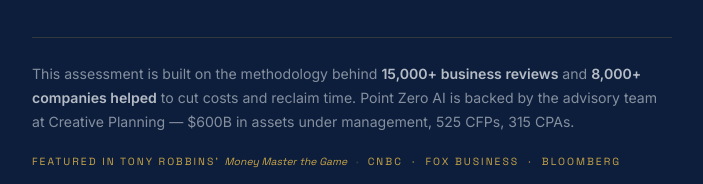
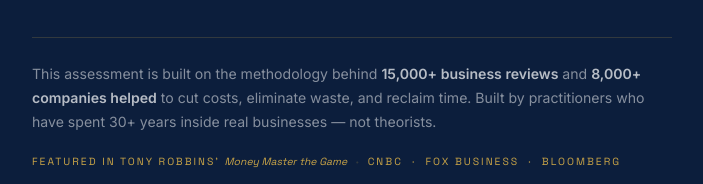
Before and after one commit to tzgainer-hub/PointZeroAI, a website: page public/assessment.html in a window 1280 px wide. Shown: the part 728-912 px from the top of the page, without its empty margins (288-991 px from the left). Drawn offline with Linux system fonts and the light colour scheme.

Commit message:
Remove Creative Planning reference from assessment social proof

```diff
--- a/public/assessment.html
+++ b/public/assessment.html
@@ -620,7 +620,7 @@
 
     <div class="social-proof-block">
       <div class="social-proof-divider"></div>
-      <p class="social-proof-text">This assessment is built on the methodology behind <strong>15,000+ business reviews</strong> and <strong>8,000+ companies helped</strong> to cut costs and reclaim time. Point Zero AI is backed by the advisory team at Creative Planning — $600B in assets under management, 525 CFPs, 315 CPAs.</p>
+      <p class="social-proof-text">This assessment is built on the methodology behind <strong>15,000+ business reviews</strong> and <strong>8,000+ companies helped</strong> to cut costs, eliminate waste, and reclaim time. Built by practitioners who have spent 30+ years inside real businesses — not theorists.</p>
       <div class="social-proof-logos">
         <span class="sp-badge">Featured in Tony Robbins' <em>Money Master the Game</em></span>
         <span class="sp-sep">·</span>
```
